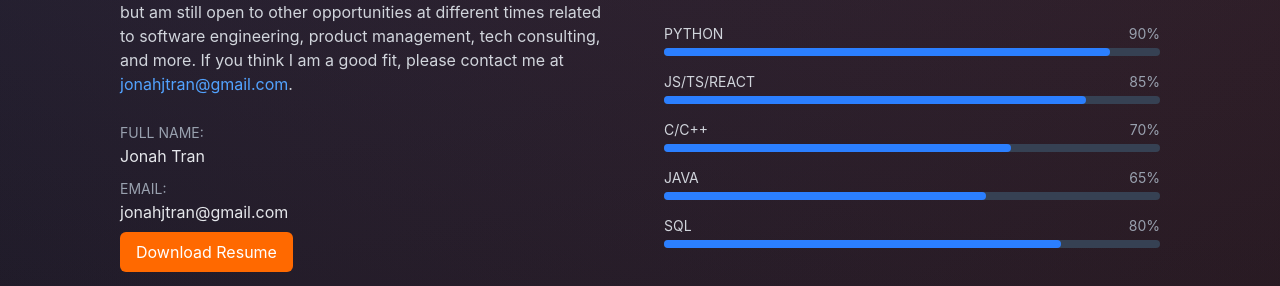
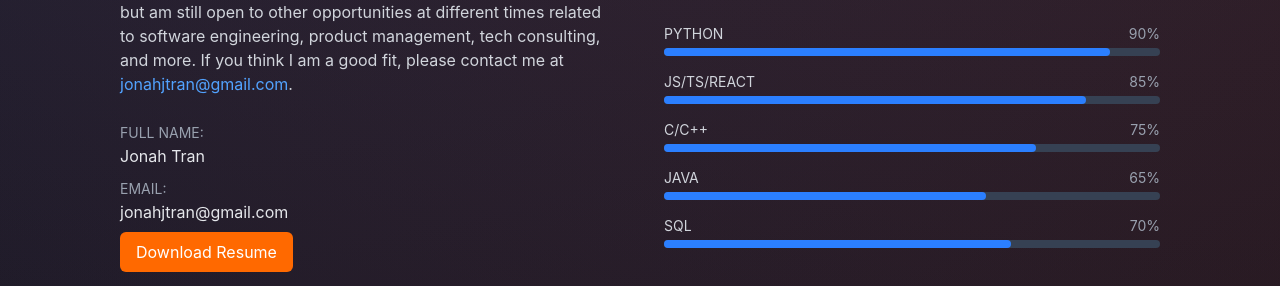
Before and after one commit to jonahjtran/jonahjtran.github.io, a React (Vite) app: page / in a window 1280 px wide. Shown: the part 1064-1350 px from the top of the page. Built offline with nearby package versions, Linux system fonts and the light colour scheme.

Commit message:
updated language bar

```diff
--- a/src/components/SkillsSection.jsx
+++ b/src/components/SkillsSection.jsx
@@ -4,9 +4,9 @@ export default function SkillsSection() {
   const skills = [
     { name: "Python", level: 90 },
     { name: "JS/TS/React", level: 85 },
-    { name: "C/C++", level: 70 },
+    { name: "C/C++", level: 75 },
     { name: "Java", level: 65 },
-    { name: "SQL", level: 80 },
+    { name: "SQL", level: 70 },
   ];
 
   return (
```
